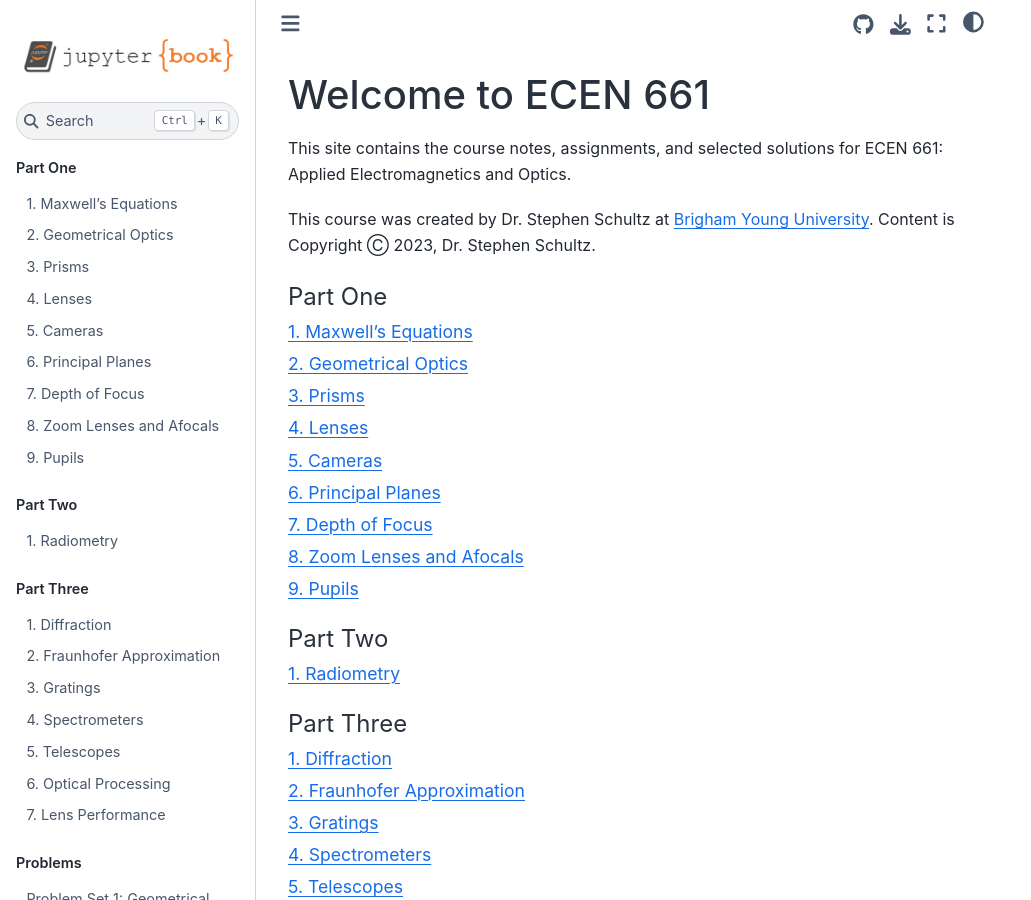
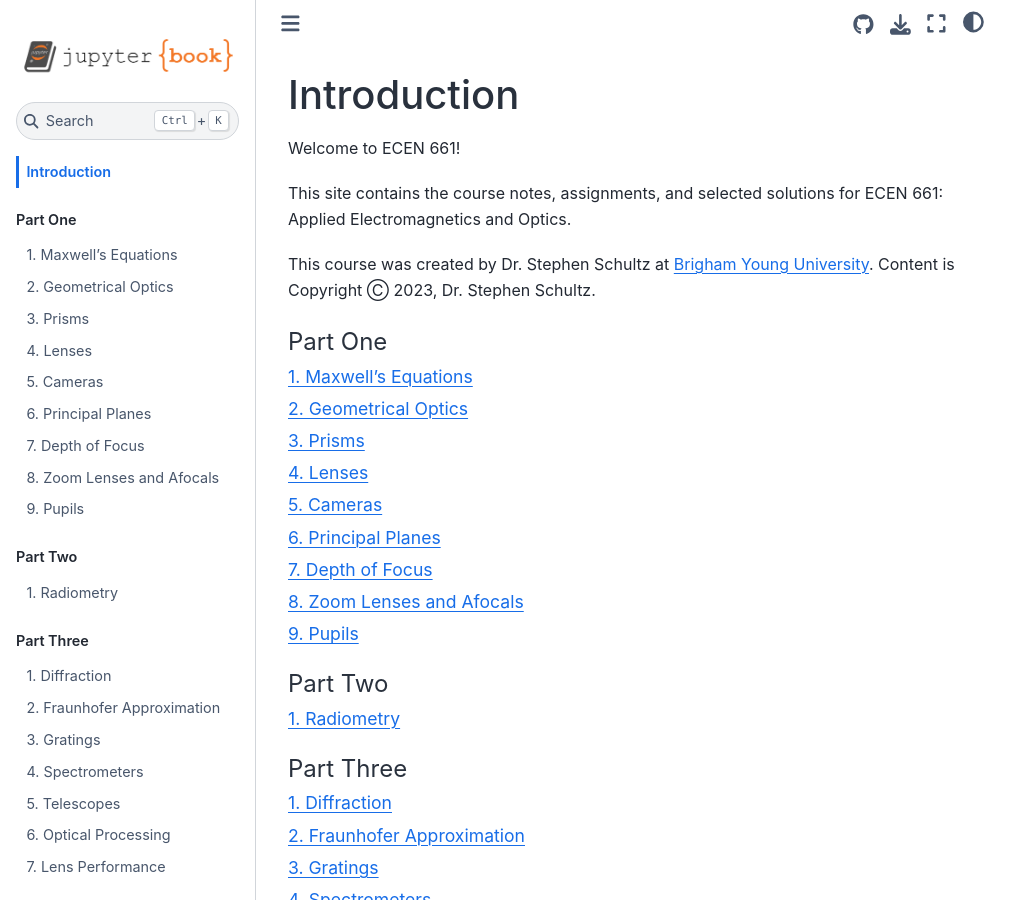
Before and after one commit to sequoiap/ece661, a Jupyter Book: the page built from book/intro.md, in a window 1280 px wide and 900 px high. Shown: the whole window, without its empty margins (0-1031 px from the left). Built offline with Jupyter Book 1.0.4 settings and Sphinx 7.4.7 and the Sphinx Book theme 1.1.4, drawn with Linux system fonts in a browser that asks for light colours; some of the changed text lies outside the part shown.

Commit message:
Update to latest theme

```diff
--- a/book/_config.yml
+++ b/book/_config.yml
@@ -37,7 +37,7 @@ html:
   # use_multitoc_numbering    : true   # Continuous numbering across parts/chapters
   extra_footer              : "Brigham Young University"  # Will be displayed underneath the footer.
   # google_analytics_id       : ""  # A GA id that can be used to track book views.
-  home_page_in_navbar       : false  # Whether to include your home page in the left Navigation Bar
+  home_page_in_navbar       : true  # Whether to include your home page in the left Navigation Bar
   # baseurl                   : ""  # The base URL where your book will be hosted. Used for creating image previews and social links. e.g.: https://mypage.com/mybook/
   # announcement              : "" # A banner announcement at the top of the site.
   # footer_items:
--- a/book/intro.md
+++ b/book/intro.md
@@ -1,4 +1,6 @@
-# Welcome to ECEN 661
+# Introduction
+
+Welcome to ECEN 661!
 
 This site contains the course notes, assignments, and selected solutions for
 ECEN 661: Applied Electromagnetics and Optics.
--- a/requirements.txt
+++ b/requirements.txt
@@ -1,6 +1,6 @@
-jupyter-book ~= 0.13.2
-sphinx-book-theme ~= 0.3.3
-sphinx-design ~= 0.1.0
+jupyter-book ~= 0.15.1
+sphinx-book-theme ~= 1.0.1
+sphinx-design ~= 0.3.0
 numpy
 scipy
 matplotlib
```
